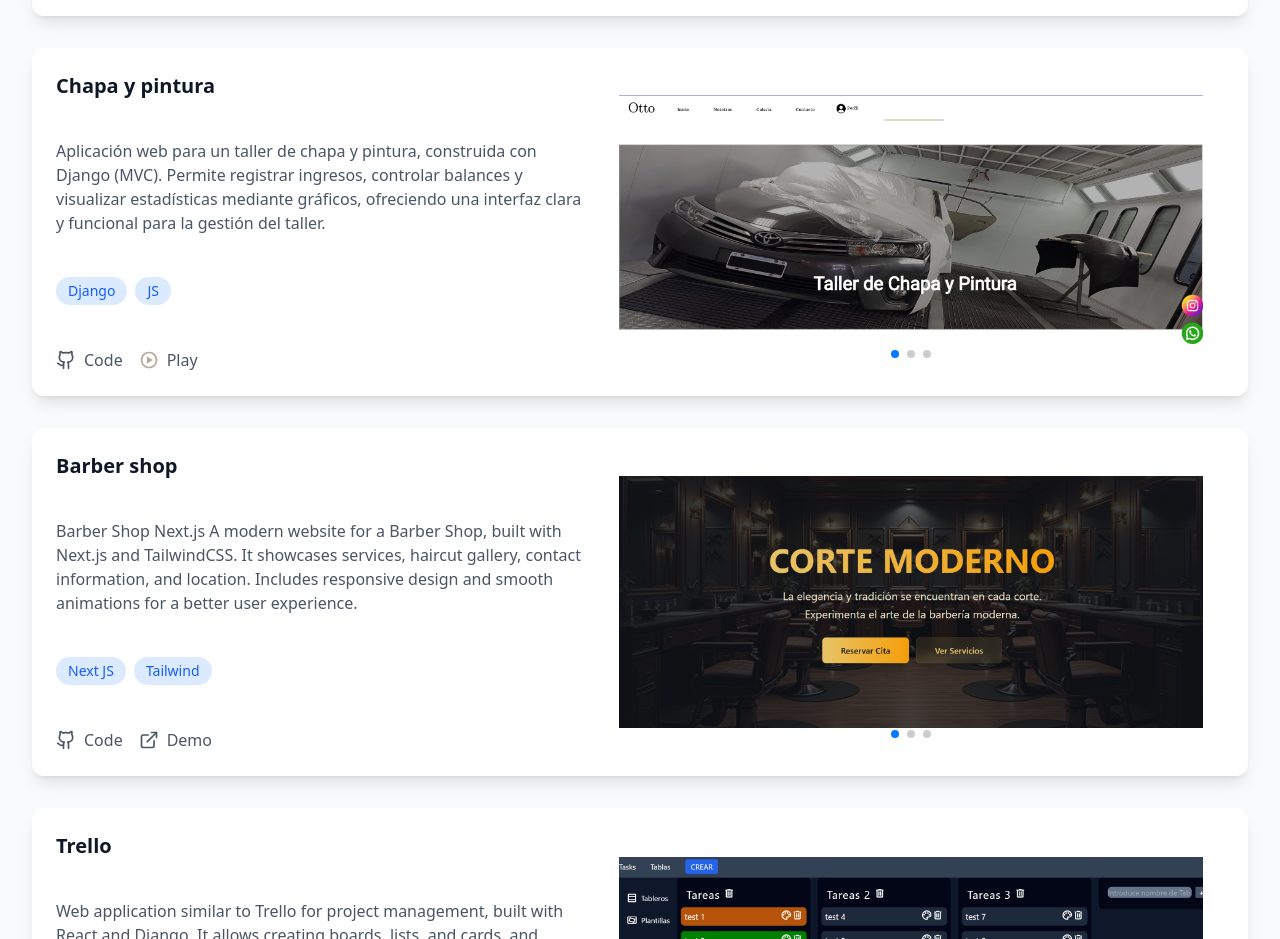
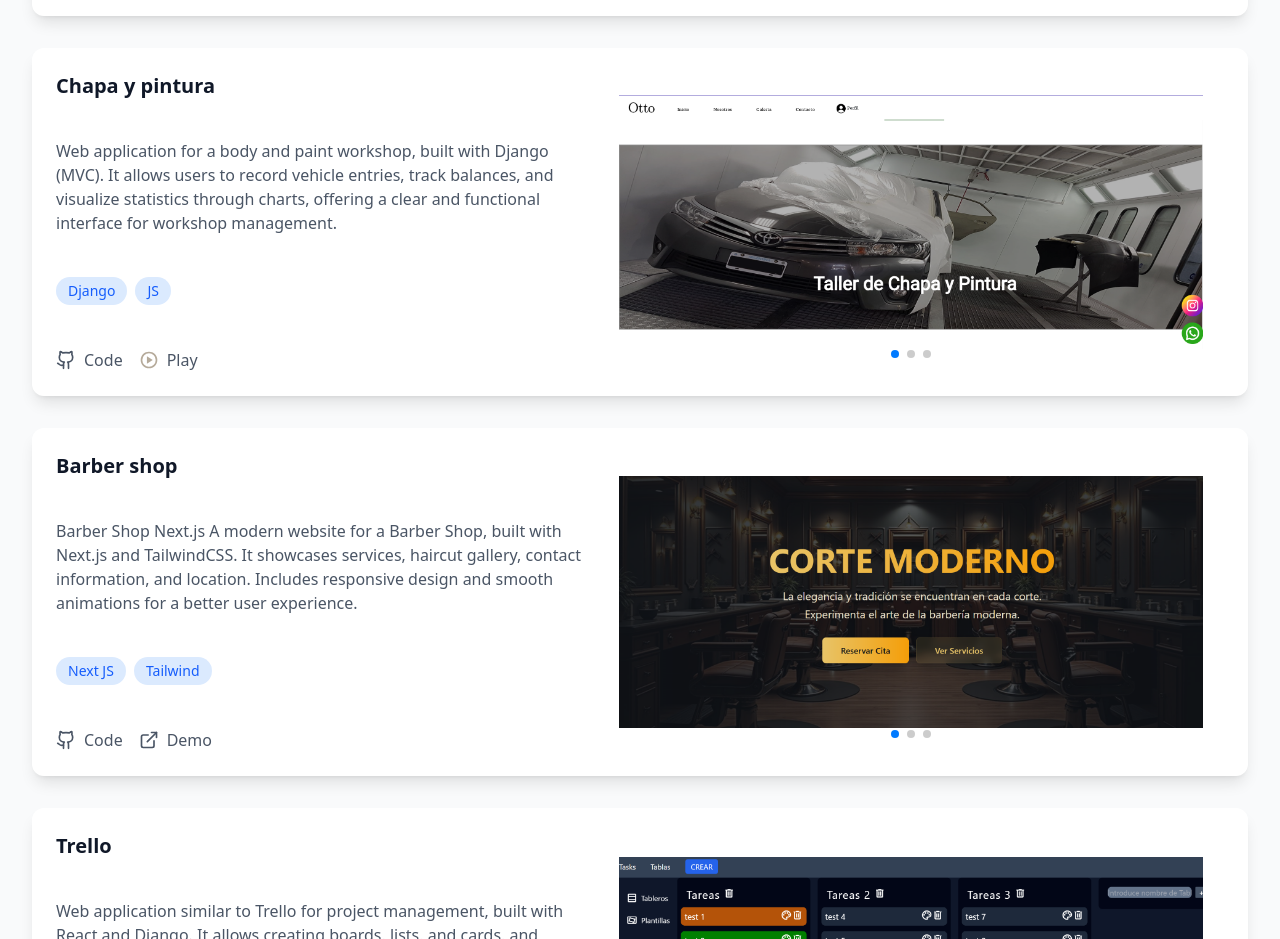
Before and after one commit to rodrigoMRAM/portfolio2.0, a React (Vite) app: page / in a window 1280 px wide. Shown: the part 4760-5699 px from the top of the page. Built offline with nearby package versions, Linux system fonts and the light colour scheme.

Commit message:
translation changed

```diff
--- a/src/i18n.js
+++ b/src/i18n.js
@@ -34,7 +34,7 @@ i18n
           projects_title: 'Here you can see some of my most notable projects where I have applied my technical skills',
           projects_ayuda: 'This project is a charitable web platform developed as a blog to promote responsible pet adoption. The site allows posting pets in search of a home, sharing information about each of them, and providing details on how to collaborate with the cause.',
           projects_turnero: 'This project is an appointment management system developed with Django. It allows users to easily book, modify, or cancel appointments.',
-          projects_otto: 'Aplicación web para un taller de chapa y pintura, construida con Django (MVC). Permite registrar ingresos, controlar balances y visualizar estadísticas mediante gráficos, ofreciendo una interfaz clara y funcional para la gestión del taller.',
+          projects_otto: 'Web application for a body and paint workshop, built with Django (MVC). It allows users to record vehicle entries, track balances, and visualize statistics through charts, offering a clear and functional interface for workshop management.',
           projects_trello: 'Web application similar to Trello for project management, built with React and Django. It allows creating boards, lists, and cards, and organizing tasks through drag-and-drop, with a responsive and modern design.',
           projects_dh: 'Digital Money Virtual wallet application built with Next.js, Redux, and TailwindCSS. It allows managing balances, sending and receiving money quickly and securely, with a responsive design and a modern and intuitive interface.',
           projects_irish: 'This project is a web application for managing workplace accidents, developed with a modern and scalable approach. Its goal is to centralize information about incidents in the workplace and facilitate both the registration and monitoring of each case.',
```
